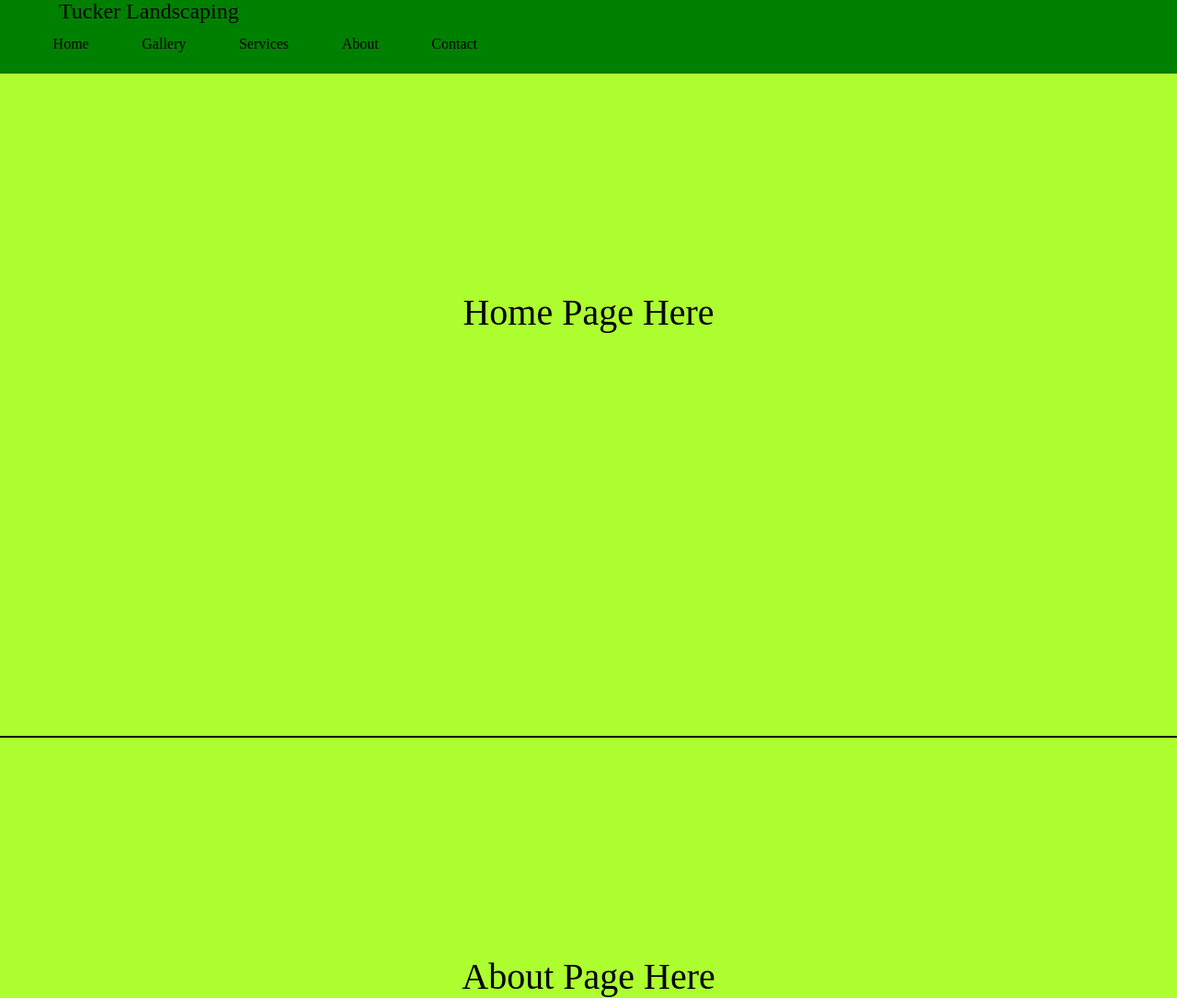
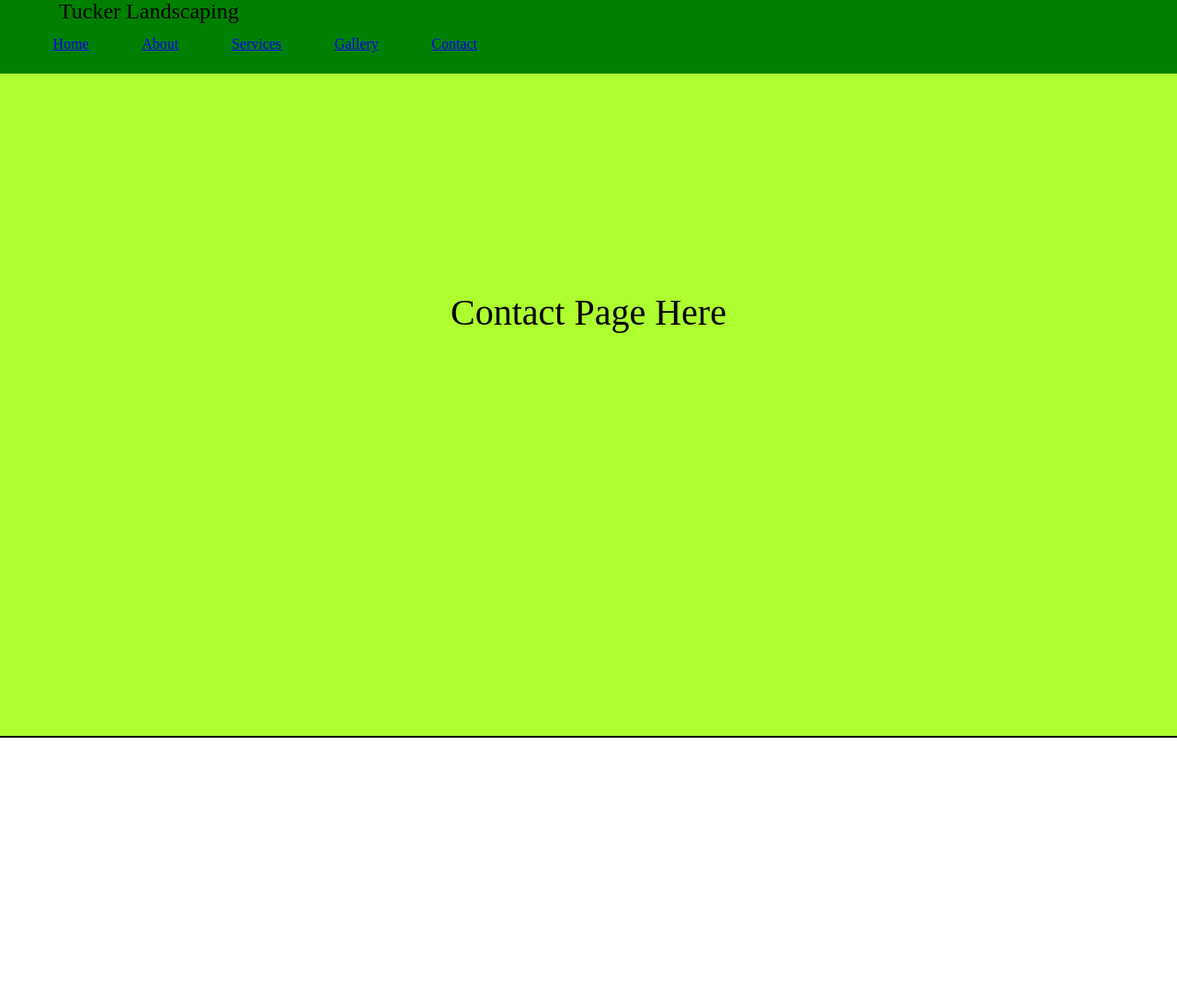
Before and after one commit to ejdelrio/romanowebsite, a React app: page /#/contact in a window 1280 px wide. Shown: the top 1085 px of the page at 92% size. After the commit the page ends 802 px from the top, so only its background shows below. Built offline with nearby package versions, Linux system fonts and the light colour scheme.

Commit message:
Added routing to empty components

```diff
--- a/src/components/App/index.js
+++ b/src/components/App/index.js
@@ -1,27 +1,20 @@
 import React, { Component } from 'react';
 
+import Banner from '../Banner';
 import './_app.scss';
-import Banner from '../Banner';
-import Home from '../Home';
-import About from '../About';
-import Services from '../Services';
-import Gallery from '../Gallery';
-import Contact from '../Contact';
 
 class App extends Component
 {
+  constructor(props)
+  {
+    super(props);
+  }
+
   render()
   {
-    return(
-      <section>
-        <Banner />
-        <Home />
-        <About />
-        <Services />
-        <Gallery />
-        <Contact />
-      </section>
-    );
+    return (
+      <Banner />
+    )
   }
 }
 
--- /dev/null
+++ b/src/components/AppRouter/index.js
@@ -0,0 +1,31 @@
+import React, { Component } from 'react';
+import { Router, Route } from 'react-router';
+import { HashRouter, IndexRoute } from 'react-router-dom';
+
+import App from '../App';
+import Home from '../Home';
+import About from '../About';
+import Services from '../Services';
+import Gallery from '../Gallery';
+import Contact from '../Contact';
+
+class AppRouter extends Component
+{
+  render()
+  {
+    return(
+      <HashRouter>
+        <section>
+          <Route path='/' component={ App } />
+          <Route path='/home' component={ Home } />
+          <Route path='/services' component={ Services } />
+          <Route path='/about' component={ About } />
+          <Route path='/gallery' component={ Gallery } />
+          <Route path='/contact' component={ Contact } />
+        </section>
+      </ HashRouter>
+    );
+  }
+}
+
+export default AppRouter;
--- a/src/components/Banner/index.js
+++ b/src/components/Banner/index.js
@@ -1,4 +1,5 @@
 import React, { Component } from 'react';
+import { Link } from 'react-router-dom';
 import './_banner.scss';
 
 class Banner extends Component
@@ -7,23 +8,22 @@ class Banner extends Component
   {
     super(props);
 
-    this.state =
-    {
-    }
+
   }
 
   render()
   {
+    console.log(Link);
     return(
       <div id={ "banner" }>
         <h1>Tucker Landscaping</h1>
         <nav>
           <ul>
-            <li>Home</li>
-            <li>Gallery</li>
-            <li>Services</li>
-            <li>About</li>
-            <li>Contact</li>
+            <li><Link to='/home'>Home</ Link></ li>
+            <li><Link to='/about'>About</ Link></ li>
+            <li><Link to='/services'>Services</ Link></ li>
+            <li><Link to='/gallery'>Gallery</ Link></ li>
+            <li><Link to='/contact'>Contact</ Link></ li>
           </ul>
         </nav>
       </div>
--- a/src/components/Home/_home.scss
+++ b/src/components/Home/_home.scss
@@ -1,4 +1,3 @@
 #home
 {
-  margin-top: 10vh;
 }
--- a/src/main.js
+++ b/src/main.js
@@ -1,7 +1,7 @@
 import ReactDom from 'react-dom';
 import React from 'react';
 
-import App from './components/App';
+import AppRouter from './components/AppRouter';
 import './styles/style.scss';
 
-ReactDom.render(<App />, document.getElementById('root'));
+ReactDom.render(<AppRouter />, document.getElementById('root'));
--- a/src/styles/style.scss
+++ b/src/styles/style.scss
@@ -5,6 +5,7 @@
   float: left;
   width: 100%;
   height: 90vh;
+  margin-top: 10vh;
   background: greenyellow;
   border-bottom: black 2px solid;
 
```
